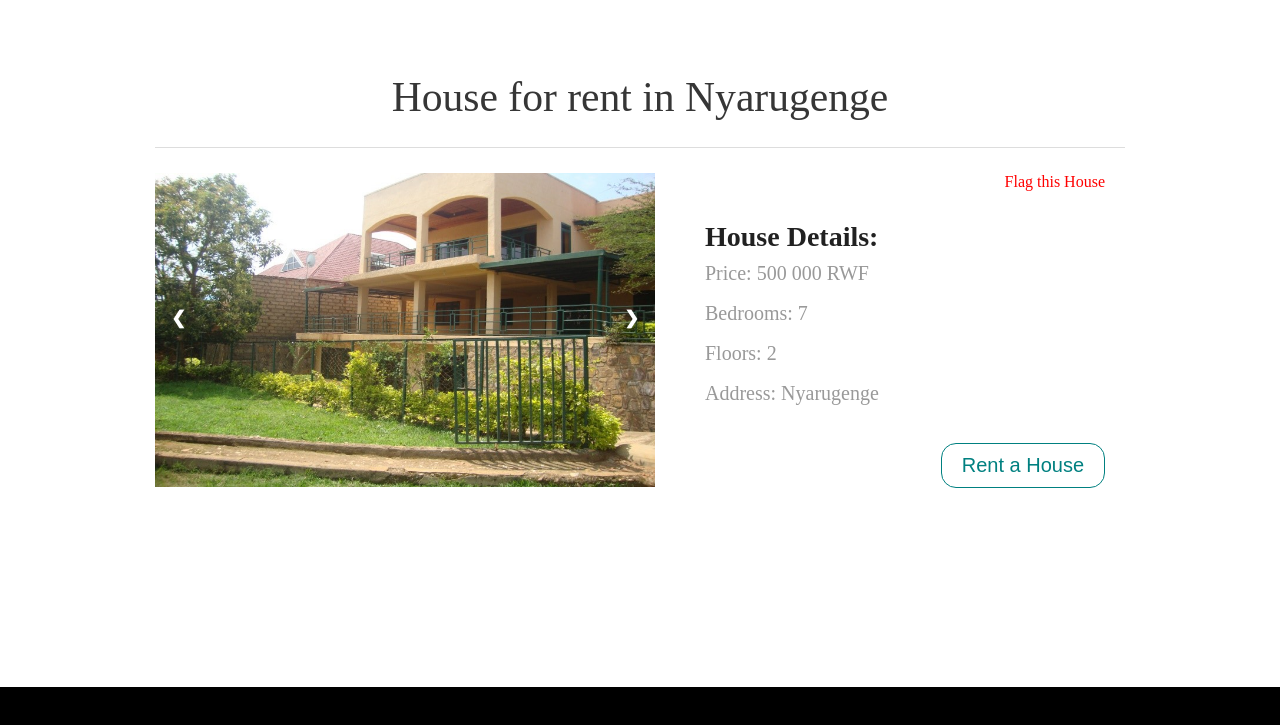
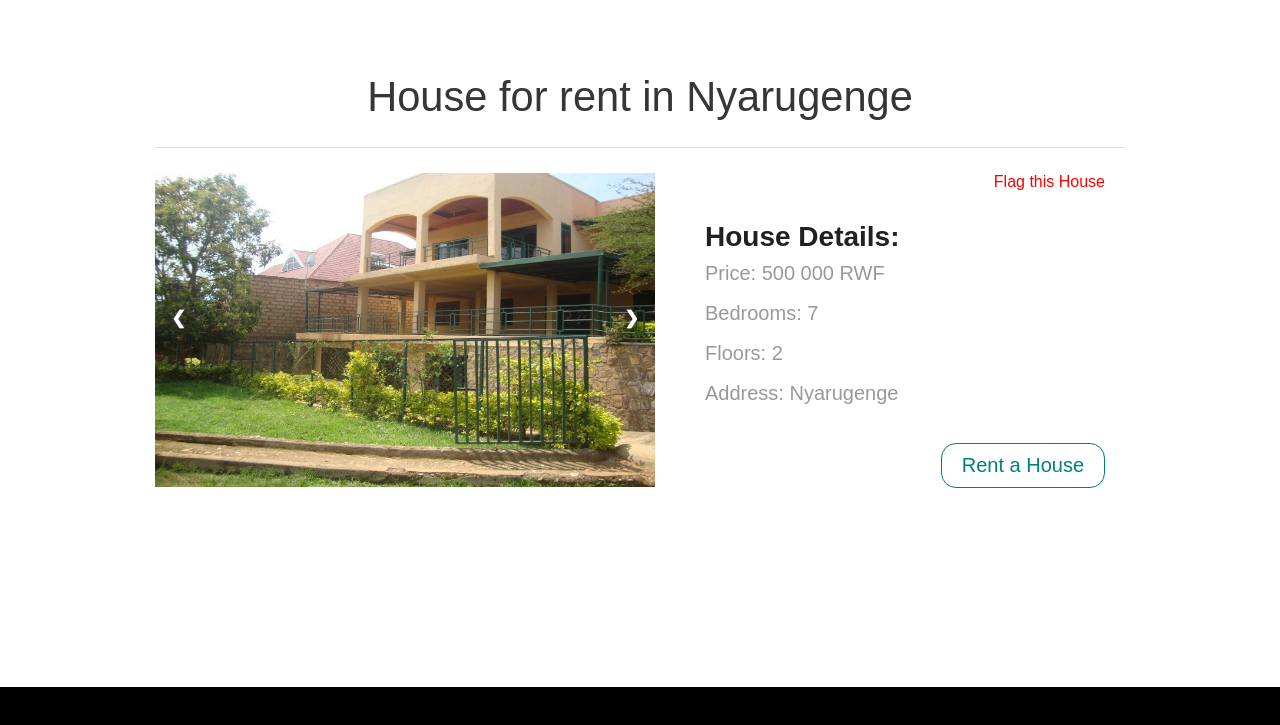
Before and after one commit to lifelearnerdev/E-Rental, a plain HTML site: page UI/html/view_specific_house.html in a window 1280 px wide. Shown: the part 53-778 px from the top of the page. Drawn offline with Linux system fonts and the light colour scheme; files whose address does not match are found by name.

Commit message:
fix(view house page): Changes the font familly This commit changes font familly for main tag. [Finishes #167155025 #167161675]

```diff
--- a/UI/css/view_specific_house.css
+++ b/UI/css/view_specific_house.css
@@ -1,3 +1,6 @@
+main {
+    font-family: Arial, Helvetica, sans-serif;
+}
 #mainwraper {
     display: block;
     max-width: 1000px;
```
